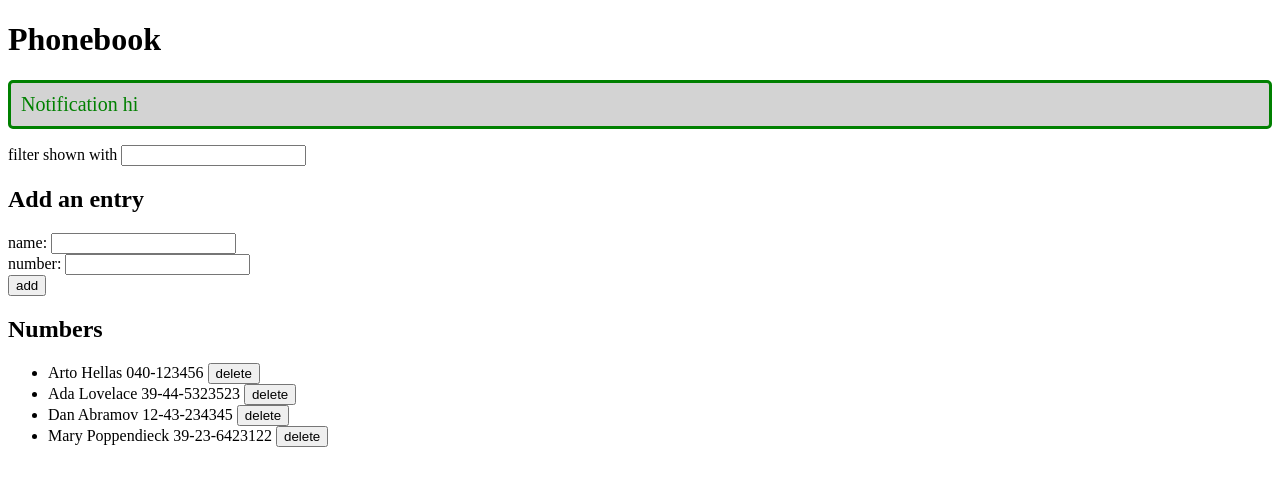
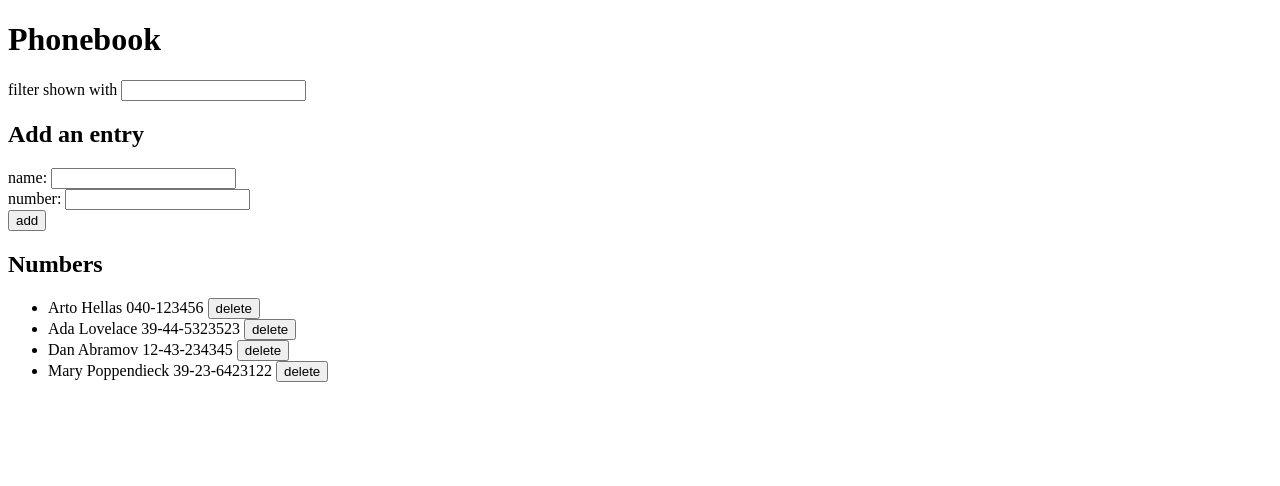
Before and after one commit to kevcomedia/fullstackopen2021-part2, a React (Create React App) app in the folder phonebook/: page / in a window 1280 px wide. Shown: the top 486 px of the page. Built offline with nearby package versions, Linux system fonts and the light colour scheme; data requests are answered from the project's data file.

Commit message:
Show notification on entry update

```diff
--- a/phonebook/src/App.js
+++ b/phonebook/src/App.js
@@ -10,6 +10,7 @@ const App = () => {
   const [newName, setNewName] = useState('')
   const [newNumber, setNewNumber] = useState('')
   const [searchTerm, setSearchTerm] = useState('')
+  const [notification, setNotification] = useState('')
 
   useEffect(() => {
     personService.getAll().then((persons) => setPersons(persons))
@@ -45,6 +46,10 @@ const App = () => {
     personService
       .update(existingEntry.id, { ...existingEntry, number: newNumber })
       .then((updatedPerson) => {
+        setNotification(`Updated ${updatedPerson.name}`)
+        setTimeout(() => {
+          setNotification('')
+        }, 5000)
         setPersons(
           persons.map((person) =>
             person.id === existingEntry.id ? updatedPerson : person
@@ -83,7 +88,7 @@ const App = () => {
   return (
     <div>
       <h1>Phonebook</h1>
-      <Notification message="hi" />
+      <Notification message={notification} />
       <Search
         searchTerm={searchTerm}
         onSearchTermChange={handleSearchTermChange}
--- a/phonebook/src/components/Notification.js
+++ b/phonebook/src/components/Notification.js
@@ -5,7 +5,7 @@ const Notification = ({ message }) => {
 
   return (
     <div className="notification">
-      Notification {message}
+      {message}
     </div>
   )
 }
```
